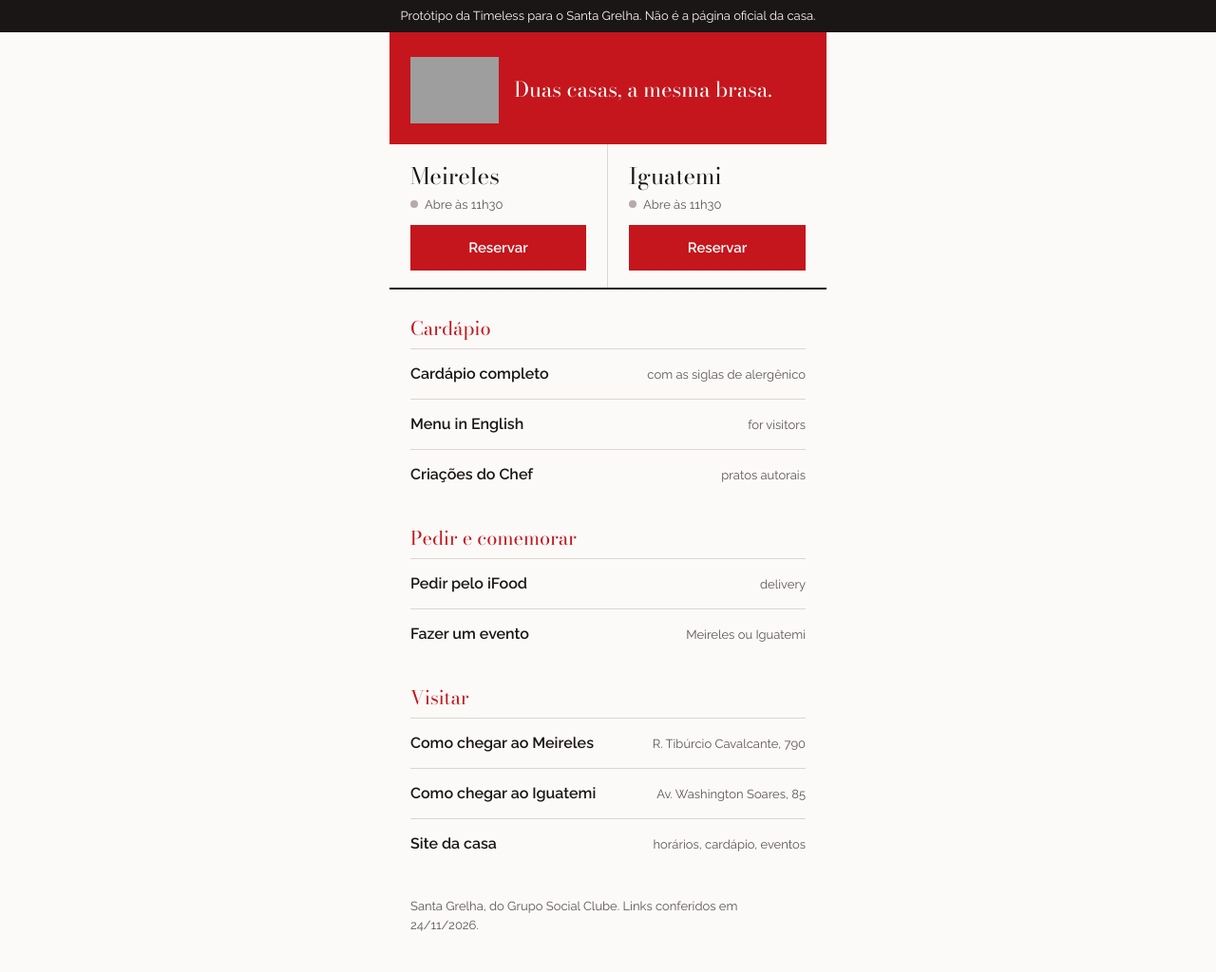
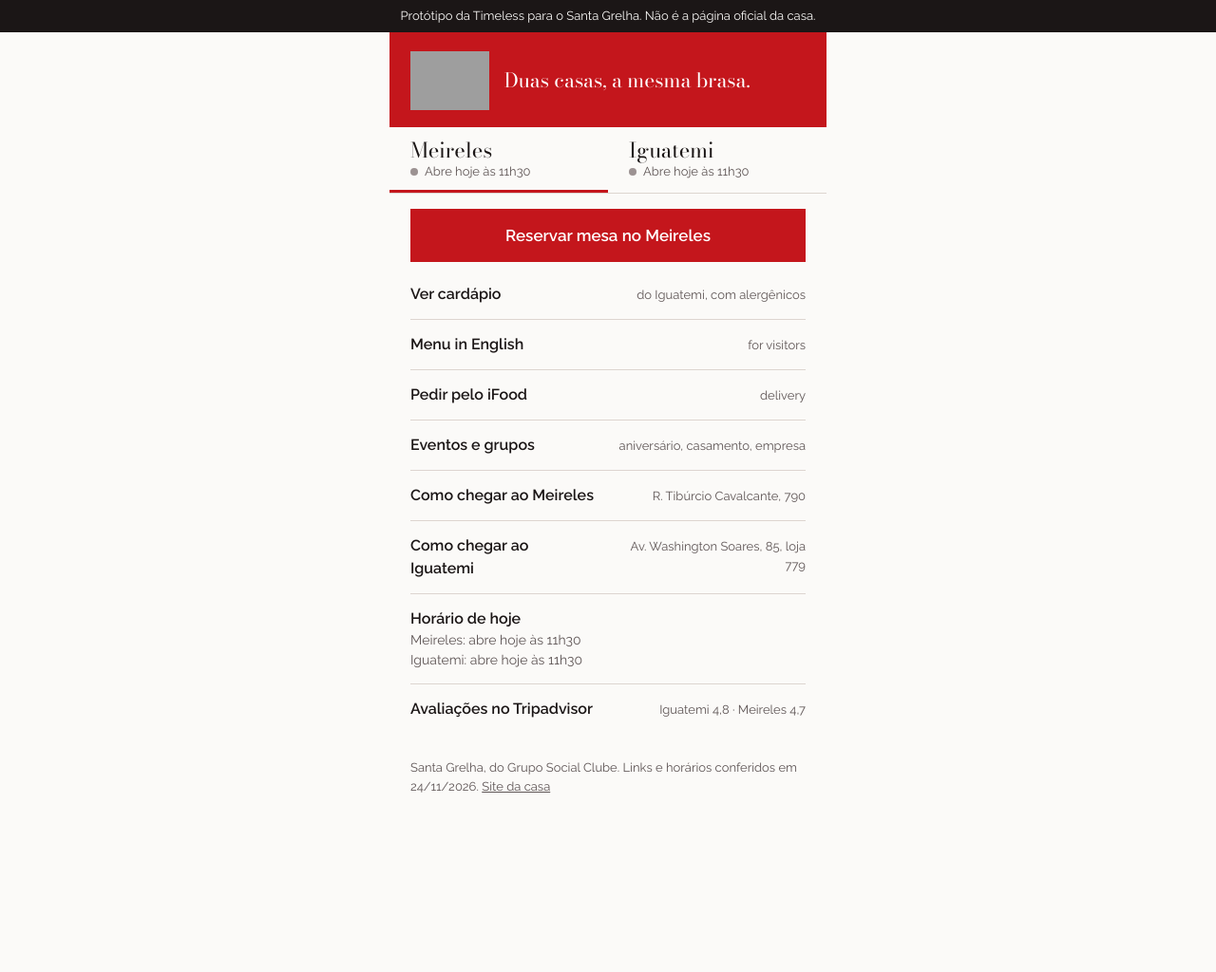
Before and after one commit to guikstro/santa-grelha-proposta, a plain HTML site: page site/links/index.html in a window 1280 px wide. Shown: the whole page at 95% size. After the commit the page ends 878 px from the top, so only its background shows below. Drawn offline with nearby package versions, Linux system fonts and the light colour scheme; grey boxes are pictures that could not be loaded.

Commit message:
Link da bio: um botão principal (reservar) e ordem fixa dos links
Co-Authored-By: Claude Opus 5.5 <noreply@anthropic.com>

```diff
--- a/site/links/index.html
+++ b/site/links/index.html
@@ -9,63 +9,77 @@
 <link rel="preconnect" href="https://fonts.gstatic.com" crossorigin>
 <link href="https://fonts.googleapis.com/css2?family=Bodoni+Moda:opsz,wght@6..96,400;6..96,500&family=Raleway:wght@400;500;600&display=swap" rel="stylesheet">
 <style>
-:root{--fundo:#FBFAF8;--tinta:#1B1616;--tinta-2:#5E5555;--sg:#C4161C;--regra:#DDD5D0;--serif:'Bodoni Moda',Didot,serif;--sans:'Raleway',system-ui,sans-serif}
+/* Link da bio: uma ação principal (reservar), o resto em ordem fixa: cardápio, pedir, eventos, como chegar, horário de hoje, avaliações. */
+:root{--fundo:#FBFAF8;--tinta:#1B1616;--tinta-2:#5E5555;--sg:#C4161C;--sg-escuro:#8E0E13;--regra:#DDD5D0;--serif:'Bodoni Moda',Didot,serif;--sans:'Raleway',system-ui,sans-serif}
 *{box-sizing:border-box;margin:0;padding:0}
 body{background:var(--fundo);color:var(--tinta);font:400 16px/1.5 var(--sans);-webkit-font-smoothing:antialiased}
 a{color:inherit;text-decoration:none}
 :focus-visible{outline:3px solid var(--sg);outline-offset:2px}
 .demo{background:var(--tinta);color:var(--fundo);font-size:13px;text-align:center;padding:7px 12px}
 .pg{max-width:460px;margin:0 auto}
-.topo{background:var(--sg);color:#fff;padding:26px 22px 22px;display:flex;align-items:center;gap:16px}
-.topo img{height:70px}
-.topo p{font-family:var(--serif);font-size:22px;line-height:1.2}
-.casas{display:grid;grid-template-columns:1fr 1fr;border-bottom:2px solid var(--tinta)}
-.casa{padding:16px 22px 18px;border-right:1px solid var(--regra)}
-.casa:last-child{border-right:0}
-.casa b{display:block;font-family:var(--serif);font-weight:400;font-size:24px}
-.casa .st{display:flex;gap:7px;align-items:center;font-size:13px;color:var(--tinta-2);margin:2px 0 12px}
-.casa .st i{width:8px;height:8px;border-radius:50%;background:var(--sg)}
-.casa .st.off i{background:#b5abab}
-.casa a.res{display:flex;align-items:center;justify-content:center;min-height:48px;background:var(--sg);color:#fff;font-weight:600;font-size:15px}
-h2{font-family:var(--serif);font-weight:400;font-size:20px;padding:26px 22px 6px;color:var(--sg)}
+.topo{background:var(--sg);color:#fff;padding:20px 22px 18px;display:flex;align-items:center;gap:16px}
+.topo img{height:62px;width:auto}
+.topo p{font-family:var(--serif);font-size:21px;line-height:1.2}
+.escolha{display:grid;grid-template-columns:1fr 1fr;border-bottom:1px solid var(--regra)}
+.escolha button{background:none;border:0;border-bottom:3px solid transparent;text-align:left;padding:12px 22px 10px;cursor:pointer;color:var(--tinta);font:inherit;min-height:64px}
+.escolha button b{display:block;font-family:var(--serif);font-weight:400;font-size:22px;line-height:1.15}
+.escolha button small{display:flex;gap:7px;align-items:center;font-size:13px;color:var(--tinta-2)}
+.escolha button small i{width:8px;height:8px;border-radius:50%;background:var(--sg);flex:none}
+.escolha button small.off i{background:#9C9292}
+.escolha button[aria-pressed=true]{border-bottom-color:var(--sg)}
+.principal{display:flex;align-items:center;justify-content:center;margin:16px 22px 8px;min-height:56px;background:var(--sg);color:#fff;font-weight:600;font-size:17px}
+.principal:hover{background:var(--sg-escuro)}
 .lk{display:flex;justify-content:space-between;align-items:baseline;gap:12px;margin:0 22px;padding:14px 0;border-top:1px solid var(--regra);min-height:52px}
+.lk:first-of-type{border-top:0}
 .lk b{font-weight:600}
 .lk small{color:var(--tinta-2);font-size:13px;text-align:right}
 .lk:hover b{color:var(--sg)}
-footer{padding:30px 22px 40px;color:var(--tinta-2);font-size:13px}
+.hoje{display:block;margin:0 22px;padding:14px 0;border-top:1px solid var(--regra)}
+.hoje b{font-weight:600;display:block}
+.hoje span{display:block;font-size:14px;color:var(--tinta-2)}
+footer{padding:26px 22px 40px;color:var(--tinta-2);font-size:13px}
 </style>
 </head>
 <body>
 <div class="demo">Protótipo da Timeless para o Santa Grelha. Não é a página oficial da casa.</div>
 <div class="pg">
   <div class="topo">
-    <img src="https://static.wixstatic.com/media/404bb8_81e786be002e46a6983a11a3dbeebdc5~mv2.png/v1/fill/w_600,h_440,al_c,q_85/sg.png" alt="Santa Grelha">
+    <img src="https://static.wixstatic.com/media/404bb8_81e786be002e46a6983a11a3dbeebdc5~mv2.png/v1/fill/w_600,h_440,al_c,q_85/sg.png" alt="Santa Grelha" width="85" height="62">
     <p>Duas casas, a mesma brasa.</p>
   </div>
-  <div class="casas" id="casas"></div>
+  <div class="escolha" id="escolha" role="group" aria-label="Escolha a casa"></div>
+  <a class="principal" id="reservar" href="../reservar/">Reservar mesa</a>
 
-  <h2>Cardápio</h2>
-  <a class="lk" href="../#cardapio"><b>Cardápio completo</b><small>com as siglas de alergênico</small></a>
-  <a class="lk" href="../?lang=en#cardapio" lang="en"><b>Menu in English</b><small>for visitors</small></a>
-  <a class="lk" href="../#g5"><b>Criações do Chef</b><small>pratos autorais</small></a>
+  <nav aria-label="Links">
+    <a class="lk" href="../#cardapio"><b>Ver cardápio</b><small>do Iguatemi, com alergênicos</small></a>
+    <a class="lk" href="../?lang=en#cardapio" lang="en"><b>Menu in English</b><small>for visitors</small></a>
+    <a class="lk" href="https://ifoodbr.onelink.me/F4X4/Santagrelha" target="_blank" rel="noopener"><b>Pedir pelo iFood</b><small>delivery</small></a>
+    <a class="lk" href="../#eventos"><b>Eventos e grupos</b><small>aniversário, casamento, empresa</small></a>
+    <a class="lk" href="https://www.google.com/maps/search/?api=1&query=Santa+Grelha+Rua+Tib%C3%BArcio+Cavalcante+790+Fortaleza" target="_blank" rel="noopener"><b>Como chegar ao Meireles</b><small>R. Tibúrcio Cavalcante, 790</small></a>
+    <a class="lk" href="https://www.google.com/maps/search/?api=1&query=Santa+Grelha+Iguatemi+Fortaleza" target="_blank" rel="noopener"><b>Como chegar ao Iguatemi</b><small>Av. Washington Soares, 85, loja 779</small></a>
+    <a class="hoje" href="../#casas"><b>Horário de hoje</b><span id="hoje"></span></a>
+    <a class="lk" id="trip" href="#" target="_blank" rel="noopener"><b>Avaliações no Tripadvisor</b><small>Iguatemi 4,8 · Meireles 4,7</small></a>
+  </nav>
 
-  <h2>Pedir e comemorar</h2>
-  <a class="lk" href="https://ifoodbr.onelink.me/F4X4/Santagrelha" target="_blank" rel="noopener"><b>Pedir pelo iFood</b><small>delivery</small></a>
-  <a class="lk" href="../#eventos"><b>Fazer um evento</b><small>Meireles ou Iguatemi</small></a>
-
-  <h2>Visitar</h2>
-  <a class="lk" href="https://www.google.com/maps/search/?api=1&query=Santa+Grelha+Rua+Tib%C3%BArcio+Cavalcante+790+Fortaleza" target="_blank" rel="noopener"><b>Como chegar ao Meireles</b><small>R. Tibúrcio Cavalcante, 790</small></a>
-  <a class="lk" href="https://www.google.com/maps/search/?api=1&query=Santa+Grelha+Iguatemi+Fortaleza" target="_blank" rel="noopener"><b>Como chegar ao Iguatemi</b><small>Av. Washington Soares, 85</small></a>
-  <a class="lk" href="../"><b>Site da casa</b><small>horários, cardápio, eventos</small></a>
-
-  <footer>Santa Grelha, do Grupo Social Clube. Links conferidos em 24/11/2026.</footer>
+  <footer>Santa Grelha, do Grupo Social Clube. Links e horários conferidos em 24/11/2026. <a href="../" style="text-decoration:underline">Site da casa</a></footer>
 </div>
 <script src="../marca.js"></script>
 <script src="../comum.js"></script>
 <script>
-document.getElementById('casas').innerHTML=MARCA.unidades.map(u=>{const s=estadoUnidade(u),on=s.k==='aberta';
-  const t=on?`Aberta até ${hm(s.ate)}`:s.k==='fechada'?`Abre amanhã às ${hm(s.abre)}`:`Abre às ${hm(s.abre)}`;
-  return `<div class="casa"><b>${u.nome}</b><div class="st ${on?'':'off'}"><i aria-hidden="true"></i>${t}</div><a class="res" href="../reservar/?casa=${u.id}">Reservar</a></div>`;}).join('');
+const CH=MARCA.id+'-casa';
+let casa=(()=>{try{return localStorage.getItem(CH)}catch(e){return null}})();
+if(!unidade(casa))casa=MARCA.unidades[0].id;
+const est=u=>{const s=estadoUnidade(u);return {on:s.k==='aberta',t:s.k==='aberta'?`Aberta agora, até ${hm(s.ate)}`:s.k==='fechada'?`Fechada. Abre amanhã às ${hm(s.abre)}`:s.k==='pausa'?`Volta às ${hm(s.abre)}`:`Abre hoje às ${hm(s.abre)}`};};
+function pinta(){
+  document.getElementById('escolha').innerHTML=MARCA.unidades.map(u=>{const e=est(u);
+    return `<button type="button" data-c="${u.id}" aria-pressed="${u.id===casa}"><b>${u.nome}</b><small class="${e.on?'':'off'}"><i aria-hidden="true"></i>${e.t}</small></button>`;}).join('');
+  const u=unidade(casa),r=document.getElementById('reservar');
+  r.href=`../reservar/?casa=${u.id}`; r.textContent=`Reservar mesa no ${u.nome}`;
+  document.getElementById('hoje').innerHTML=MARCA.unidades.map(x=>`${x.nome}: ${est(x).t.toLowerCase()}`).join('<br>');
+}
+document.getElementById('escolha').addEventListener('click',ev=>{const b=ev.target.closest('button');if(!b)return;casa=b.dataset.c;try{localStorage.setItem(CH,casa)}catch(e){}pinta();});
+document.getElementById('trip').href=MARCA.trip;
+pinta(); setInterval(pinta,60000);
 </script>
 </body>
 </html>
```
